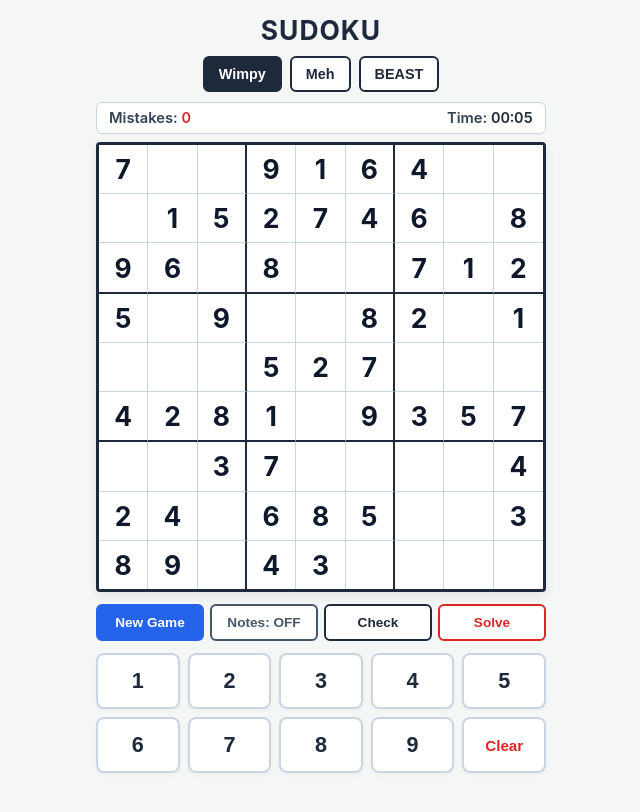
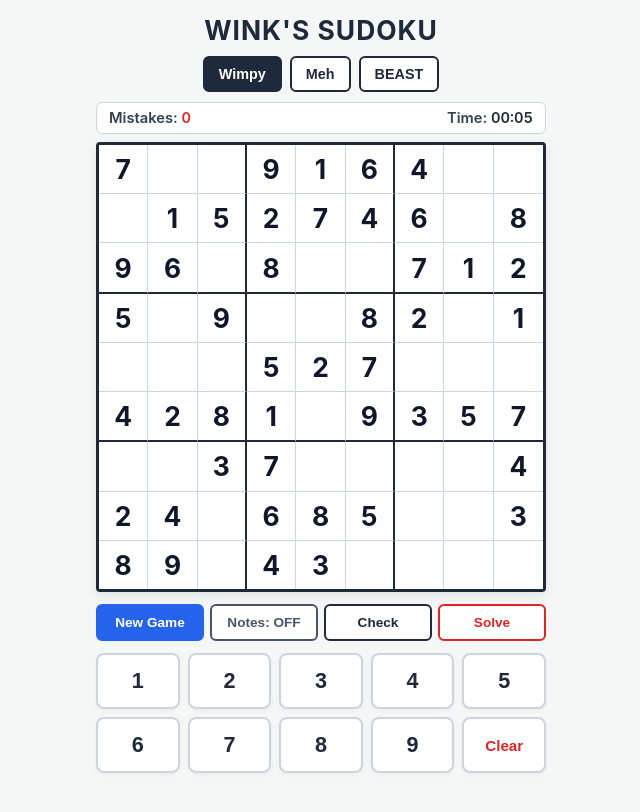
Before and after one commit to groovedaddy/WinkStuff, a plain HTML site: page index.html in a window 1280 px wide. Shown: the whole page, without its empty margins (319-959 px from the left). Drawn offline with Linux system fonts and the light colour scheme.

Commit message:
Update index.html

```diff
--- a/index.html
+++ b/index.html
@@ -343,7 +343,7 @@
 </head>
 <body>
 
-  <h1>SUDOKU</h1>
+  <h1>WINK'S SUDOKU</h1>
 
   <!-- Difficulty Selector -->
   <div class="controls-top" id="difficulty-group">
```
